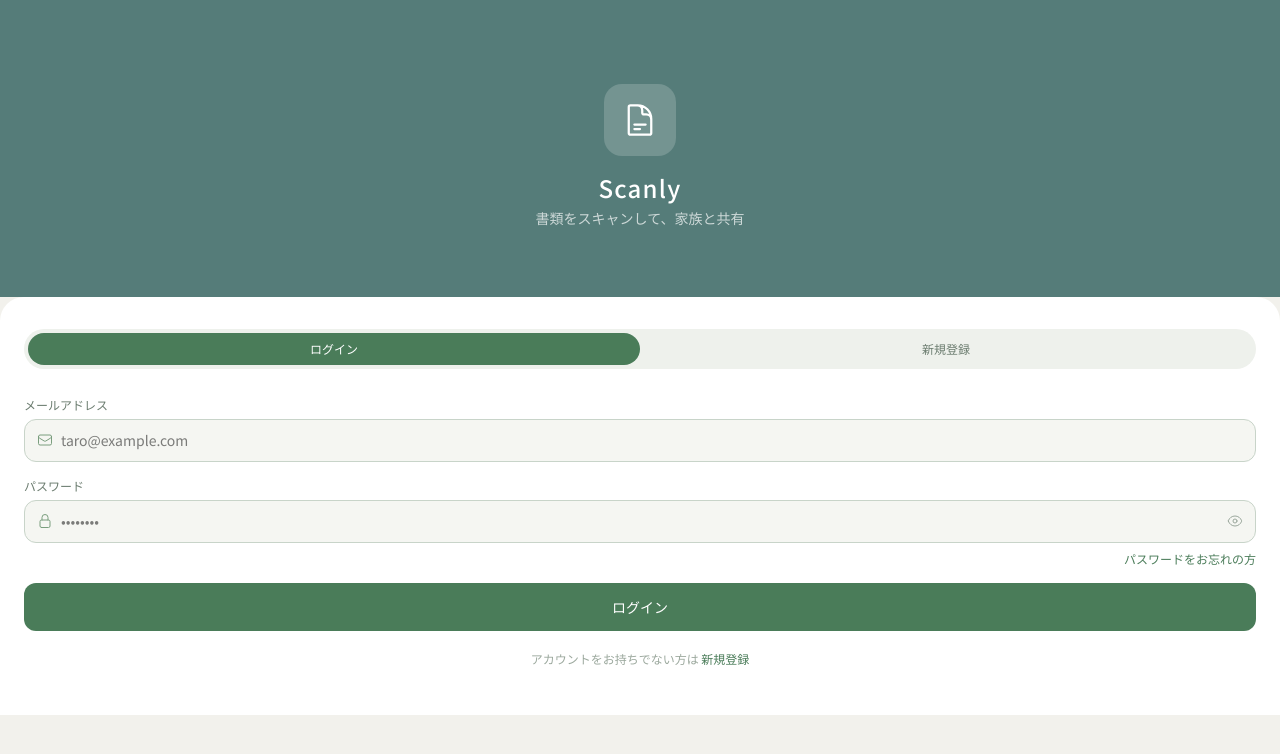
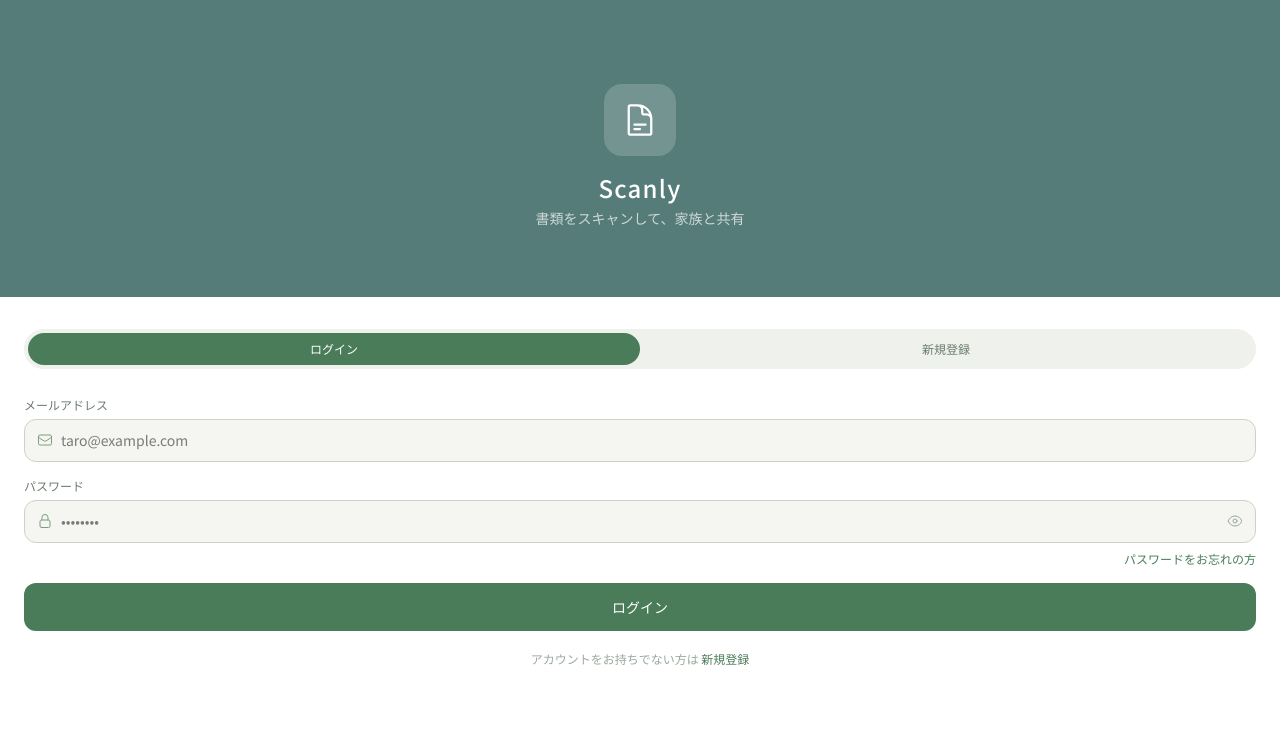
Before and after one commit to tanaka-ayami/team-B_section9-deploy, a Next.js app in the folder frontend/: page /login in a window 1280 px wide. Shown: the top 754 px of the page. Built offline with nearby package versions, Linux system fonts and the light colour scheme; no server answers.

Commit message:
fix: viewport固定・設定画面のON表記削除・ログイン画面背景色を白に統一

```diff
--- a/frontend/app/(app)/settings/page.tsx
+++ b/frontend/app/(app)/settings/page.tsx
@@ -323,7 +323,6 @@ export default function SettingsPage() {
                 他メンバーの登録時・個別タップで既読
               </p>
             </div>
-            <span className="text-xs font-medium text-[#557C79]">常時ON</span>
           </div>
         </div>
 
--- a/frontend/app/(auth)/login/page.tsx
+++ b/frontend/app/(auth)/login/page.tsx
@@ -3,7 +3,7 @@ import { AuthForm } from "@/components/auth/AuthForm";
 
 export default function LoginPage() {
   return (
-    <div className="min-h-screen flex flex-col bg-[#f2f1ec]">
+    <div className="min-h-screen flex flex-col bg-white">
       <div
         className="flex flex-col items-center justify-center flex-[2] pt-14 pb-10 px-6 bg-[#557C79]"
       >
@@ -21,7 +21,7 @@ export default function LoginPage() {
           書類をスキャンして、家族と共有
         </p>
       </div>
-      <div className="flex-[3]">
+      <div className="flex-[3] bg-white">
         <Suspense fallback={null}>
           <AuthForm />
         </Suspense>
--- a/frontend/app/layout.tsx
+++ b/frontend/app/layout.tsx
@@ -1,4 +1,4 @@
-import type { Metadata } from "next";
+import type { Metadata, Viewport } from "next";
 import { Noto_Sans_JP } from "next/font/google";
 import "./globals.css";
 
@@ -13,6 +13,13 @@ export const metadata: Metadata = {
   description: "書類をスキャンして、家族と共有",
 };
 
+export const viewport: Viewport = {
+  width: "device-width",
+  initialScale: 1,
+  maximumScale: 1,
+  userScalable: false,
+};
+
 export default function RootLayout({
   children,
 }: Readonly<{ children: React.ReactNode }>) {
```
